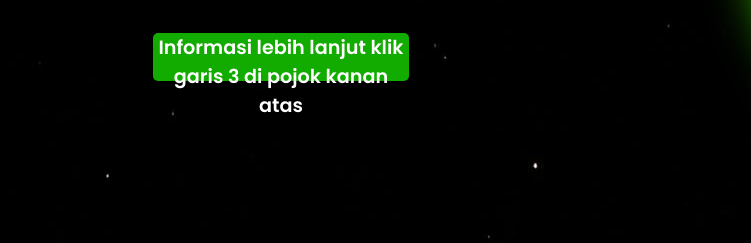
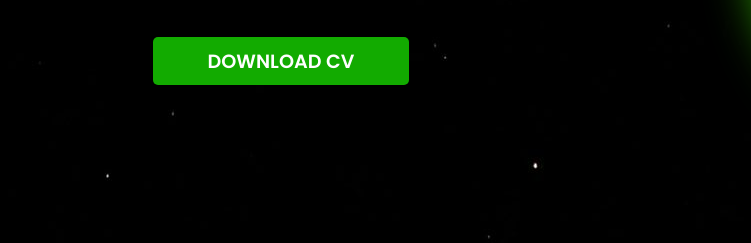
Before and after one commit to hattahsb/a, a plain HTML site: page index.html in a window 1280 px wide. Shown: the part 491-734 px from the top of the page, 0-751 px from the left. Drawn offline with nearby package versions, Linux system fonts and the light colour scheme.

Commit message:
Update index.html

```diff
--- a/index.html
+++ b/index.html
@@ -141,7 +141,7 @@
                   - Styling didefinisikan di CSS
                 -->
                 <div class="btn" data-aos="zoom-out" data-aos-duration="1500" data-aos-delay="1800">
-                    <button>Informasi lebih lanjut klik garis 3 di pojok kanan atas </button>
+                    <button>DOWNLOAD CV </button>
                 </div>
             </div>
 
```
